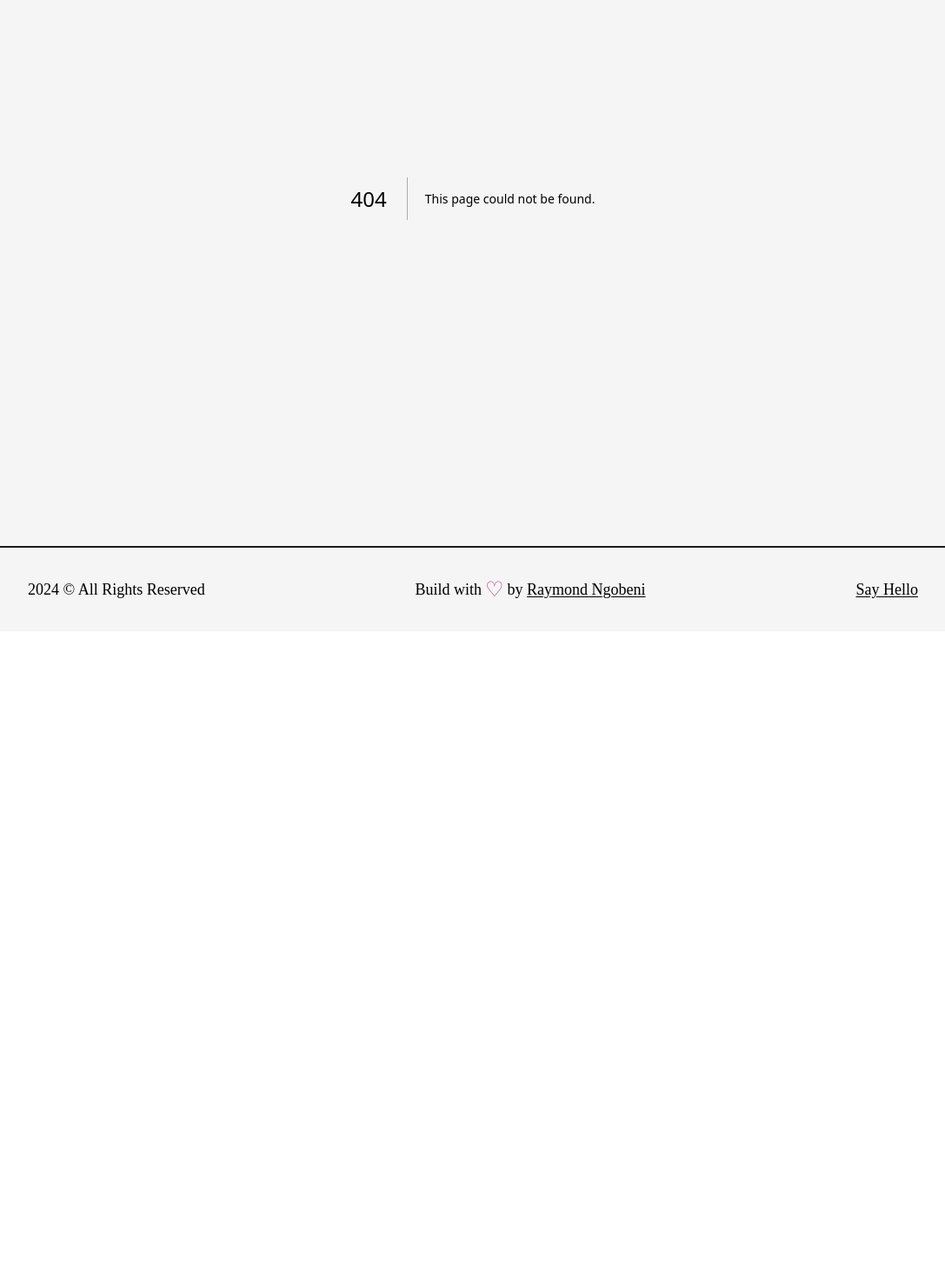
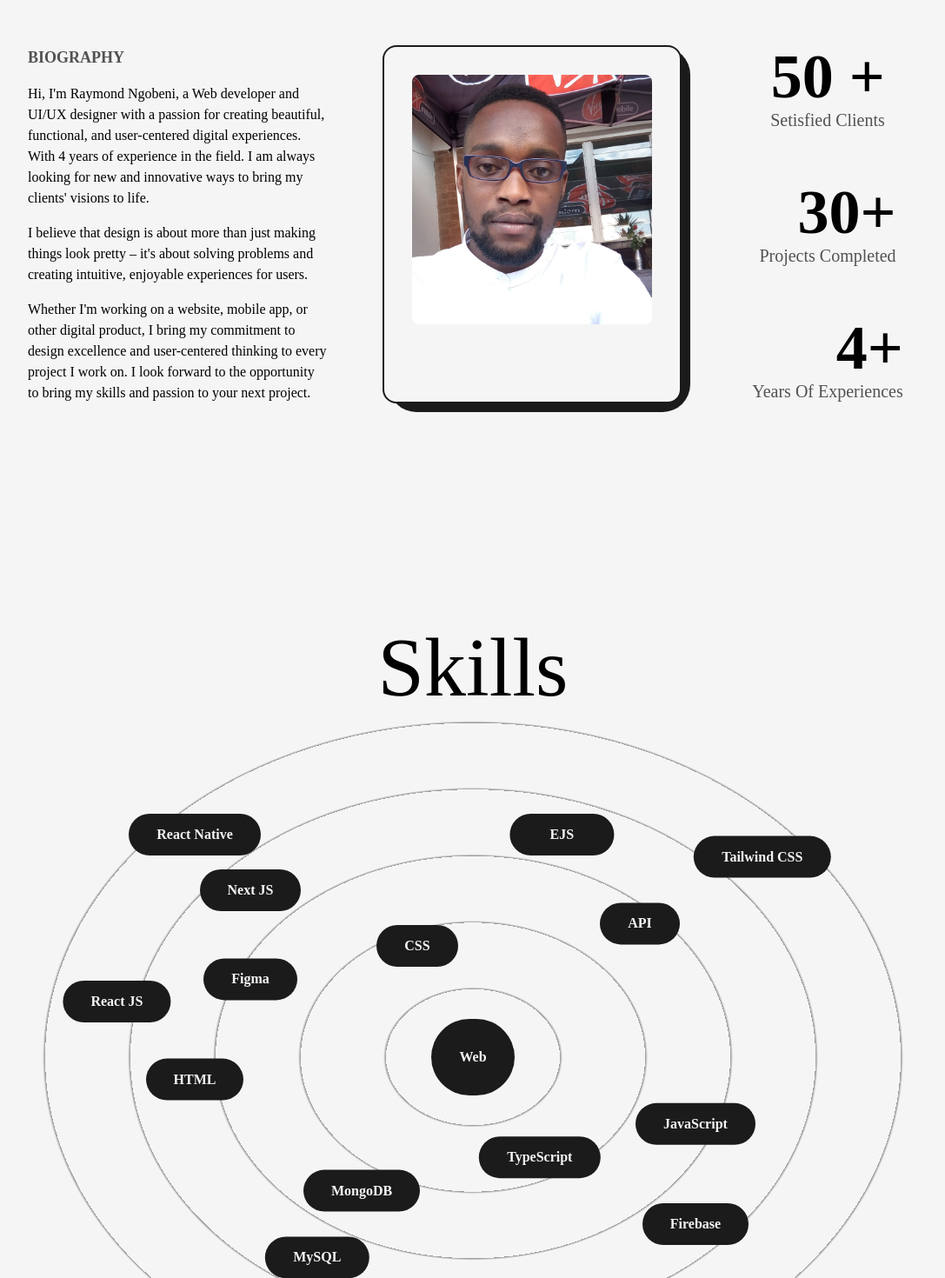
Before and after one commit to Ubaton/portfolio_v2, a Next.js app: page /about in a window 1280 px wide. Before the commit this address had no page. Shown: the part 260-1730 px from the top of the page at 87% size, without its empty margins (96-1183 px from the left). Before the commit the page ends 986 px from the top, so only its background shows below. Built offline with nearby package versions, Linux system fonts and the light colour scheme.

Commit message:
v0.0.5 Added the about section page.

```diff
--- a/src/components/Footer/Footer.js
+++ b/src/components/Footer/Footer.js
@@ -12,11 +12,7 @@ const Footer = () => {
             Build with{" "}
             <span className="text-primary text-2xl px-1">&#9825;</span>
             by&nbsp;
-            <Link
-              href="/Raymond"
-              target={"_blank"}
-              className="underline underline-offset-2"
-            >
+            <Link href="/Raymond" target={"_blank"} className="font-bold">
               Raymond Ngobeni
             </Link>
           </div>
--- a/src/components/NavBar/NavBar.js
+++ b/src/components/NavBar/NavBar.js
@@ -35,7 +35,7 @@ const NavBar = () => {
 
       <nav className="flex items-center justify-center flex-wrap">
         <motion.a
-          href="/tw"
+          href="https://twitter.com/_GoldManRay"
           alt=""
           target="_blank"
           rel="noopener noreferrer"
@@ -47,7 +47,7 @@ const NavBar = () => {
         </motion.a>
 
         <motion.a
-          href="/github"
+          href="https://github.com/Ubaton"
           alt=""
           target="_blank"
           rel="noopener noreferrer"
@@ -59,7 +59,7 @@ const NavBar = () => {
         </motion.a>
 
         <motion.a
-          href="/whatsapp"
+          href="https://www.linkedin.com/in/raymond-ngobeni-b7ab26163/"
           alt=""
           target="_blank"
           rel="noopener noreferrer"
--- /dev/null
+++ b/src/components/Skills/Skills.js
@@ -0,0 +1,51 @@
+import React from "react";
+import { motion } from "framer-motion";
+
+const Skill = ({ name, x, y }) => {
+  return (
+    <motion.div
+      className="flex items-center justify-center rounded-full font-semibold bg-dark text-light py-3 px-8 shadow-dark cursor-pointer absolute"
+      whileHover={{ scale: 1.05 }}
+      initial={{ x: 0, y: 0 }}
+      whileInView={{ x: x, y: y }}
+      transition={{ duration: 1.5 }}
+      viewport={{ once: true }}
+    >
+      {name}
+    </motion.div>
+  );
+};
+
+const Skills = () => {
+  return (
+    <>
+      <h2 className="font-blod text-8xl mt-64 w-full text-center">Skills</h2>
+      <div className="w-full h-screen relative flex items-center justify-center rounded-full bg-circularLight">
+        <motion.div
+          className="flex items-center justify-center rounded-full font-semibold bg-dark text-light p-8 shadow-dark cursor-pointer"
+          whileHover={{ scale: 1.05 }}
+        >
+          Web
+        </motion.div>
+
+        <Skill name="CSS" x="-5vw" y="-10vw" />
+        <Skill name="HTML" x="-25vw" y="2vw" />
+        <Skill name="JavaScript" x="20vw" y="6vw" />
+        <Skill name="TypeScript" x="6vw" y="9vw" />
+        <Skill name="Next JS" x="-20vw" y="-15vw" />
+        <Skill name="API" x="15vw" y="-12vw" />
+        <Skill name="React JS" x="-32vw" y="-5vw" />
+        <Skill name="Node JS" x="8vw" y="-20vw" />
+        <Skill name="EJS" x="8vw" y="-20vw" />
+        <Skill name="React Native" x="-25vw" y="-20vw" />
+        <Skill name="Figma" x="-20vw" y="-7vw" />
+        <Skill name="Firebase" x="20vw" y="15vw" />
+        <Skill name="MongoDB" x="-10vw" y="12vw" />
+        <Skill name="MySQL" x="-14vw" y="18vw" />
+        <Skill name="Tailwind CSS" x="26vw" y="-18vw" />
+      </div>
+    </>
+  );
+};
+
+export default Skills;
--- /dev/null
+++ b/src/pages/about.js
@@ -0,0 +1,118 @@
+import AnimatedText from "@/components/Animated/AnimatedText";
+import Layout from "@/components/Layout";
+import Head from "next/head";
+import Image from "next/image";
+import React, { useEffect, useRef } from "react";
+import ProfileImage from "../../public/images/profile/developer-pic-2.jpg";
+import { useInView, useMotionValue, useSpring } from "framer-motion";
+import Skills from "@/components/Skills/Skills";
+
+const AnimatedNumbers = ({ value }) => {
+  const ref = useRef(null);
+
+  const motionValue = useMotionValue(0);
+  const springValue = useSpring(motionValue, { duration: 3000 });
+  const isInView = useInView(ref, { once: true });
+
+  useEffect(() => {
+    if (isInView) {
+      motionValue.set(value);
+    }
+  }, [isInView, value, motionValue]);
+
+  useEffect(() => {
+    springValue.on("change", (latest) => {
+      if (ref.current && latest.toFixed(0) <= value) {
+        ref.current.textContent = latest.toFixed(0);
+      }
+    });
+  }, [springValue, value]);
+
+  return <span ref={ref}></span>;
+};
+
+const about = () => {
+  return (
+    <>
+      <Head>
+        <title>Raymond Ngobeni | About Page</title>
+        <meta
+          name="description"
+          content="Learn more about Raymond Ngobeni, his background, expertise, and achievements. Get insights into his skills, experience, and contributions in the field of technology and web development."
+        />
+      </Head>
+      <main className="flex w-full flex-col items-center justify-center">
+        <Layout className="pt-16">
+          <AnimatedText text={"Passion Fuels Purpose! "} className={"mb-16"} />
+          <div className="grid w-full grid-cols-8 gap-16">
+            <div className="col-span-3 flex flex-col items-start justify-start">
+              <h2 className="mb-4 text-lg font-bold uppercase text-dark/75">
+                Biography
+              </h2>
+
+              <p className="font-medium">
+                Hi, I'm Raymond Ngobeni, a Web developer and UI/UX designer with
+                a passion for creating beautiful, functional, and user-centered
+                digital experiences. With 4 years of experience in the field. I
+                am always looking for new and innovative ways to bring my
+                clients' visions to life.
+              </p>
+
+              <p className="font-medium my-4">
+                I believe that design is about more than just making things look
+                pretty – it's about solving problems and creating intuitive,
+                enjoyable experiences for users.
+              </p>
+
+              <p className="font-medium">
+                Whether I'm working on a website, mobile app, or other digital
+                product, I bring my commitment to design excellence and
+                user-centered thinking to every project I work on. I look
+                forward to the opportunity to bring my skills and passion to
+                your next project.
+              </p>
+            </div>
+
+            <div className="col-span-3 relative h-mav rounded-2xl border-2 border-solid border-dark bg-light p-8">
+              <div className=" absolute top-0 -right-3 -z-10 w-[102%] h-[103%] rounded-[2rem] bg-dark" />
+              <Image
+                src={ProfileImage}
+                alt="Raymond Ngobeni"
+                className="w-full h-auto rounded-lg"
+              />
+            </div>
+            <div className="col-span-2 flex flex-col items-center justify-between">
+              <div className="flex flex-col items-end justify-center">
+                <span className="inline-block text-7xl font-bold">
+                  <AnimatedNumbers value={50} /> +
+                </span>
+                <h2 className="text-xl font-medium capitalize text-dark/75">
+                  setisfied clients
+                </h2>
+              </div>
+              <div className="flex flex-col items-end justify-center">
+                <span className="inline-block text-7xl font-bold">
+                  <AnimatedNumbers value={30} />+
+                </span>
+                <h2 className="text-xl font-medium capitalize text-dark/75">
+                  Projects Completed
+                </h2>
+              </div>
+              <div className="flex flex-col items-end justify-center">
+                <span className="inline-block text-7xl font-bold">
+                  <AnimatedNumbers value={4} />+
+                </span>
+                <h2 className="text-xl font-medium capitalize text-dark/75">
+                  Years of Experiences
+                </h2>
+              </div>
+            </div>
+          </div>
+          <Skills />
+        </Layout>
+      </main>
+    </>
+  );
+};
+
+export default about;
--- a/src/pages/index.js
+++ b/src/pages/index.js
@@ -52,7 +52,7 @@ export default function Home() {
                 </Link>
                 <Link
                   href="mailto:mrrngobeni6@gmail.com"
-                  className="ml-4 text-lg font-medium capitalize text-dark underline"
+                  className="ml-4 text-lg font-medium capitalize text-dark p-2.5 px-6 rounded-lg border-2 border-solid border-gray-500 hover:border-dark hover:bg-dark hover:text-light"
                 >
                   Contact
                 </Link>
--- a/tailwind.config.js
+++ b/tailwind.config.js
@@ -22,6 +22,10 @@ module.exports = {
       animation: {
         "spin-slow": "spin 8s linear infinite",
       },
+      backgroundImage: {
+        circularLight:
+          "repeating-radial-gradient(rgba(0,0,0,0.4) 2px, #f5f5f5 5px, #f5f5f5 100px);",
+      },
     },
   },
   plugins: [],
```
Also changed, not shown: public/images/profile/developer-pic-2.jpg.
